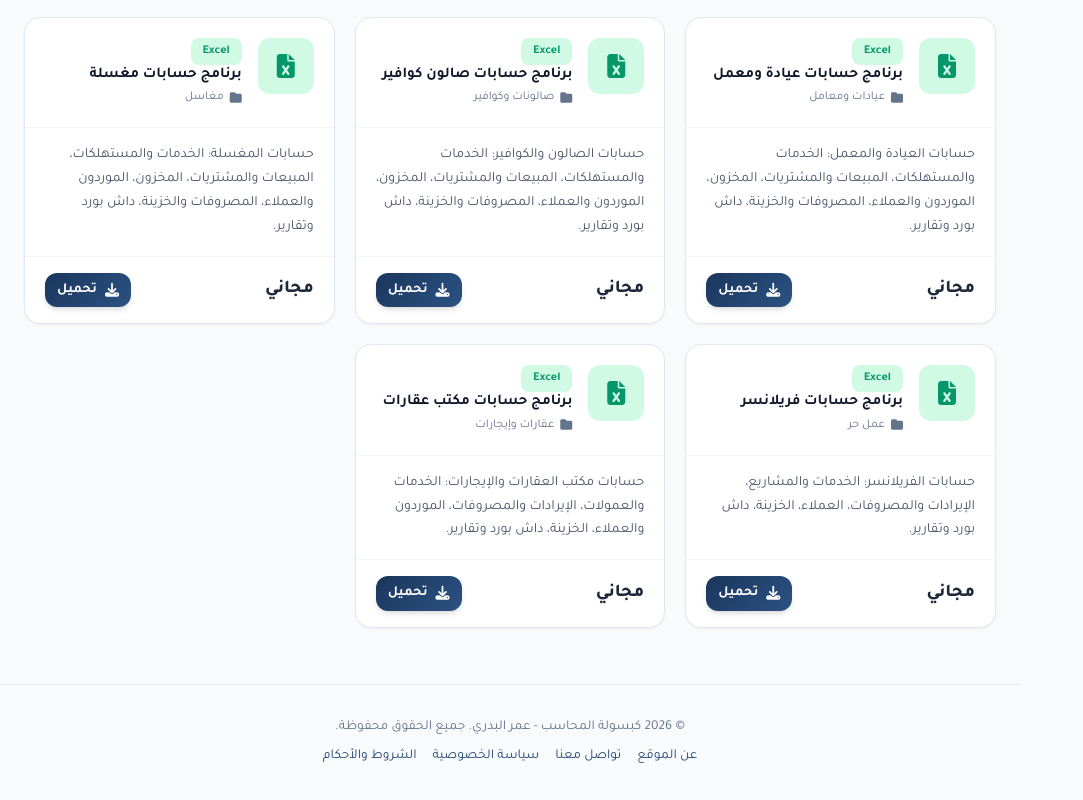
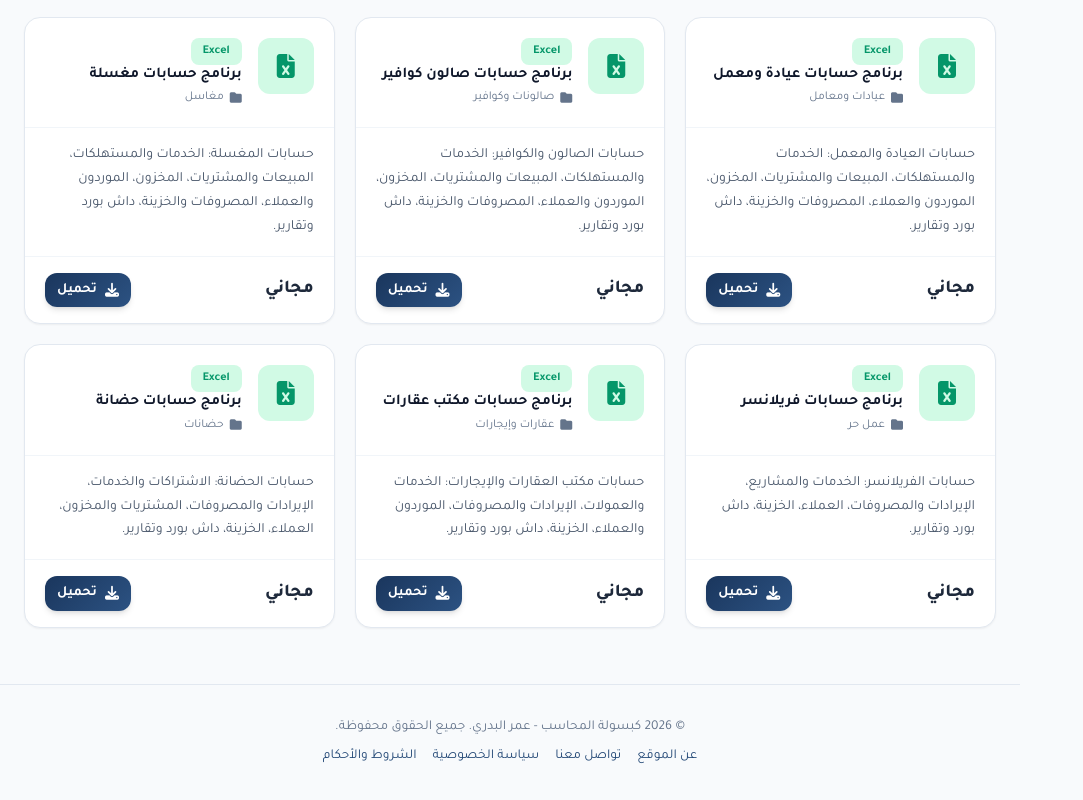
Before and after one commit to accounting-capsule/accounting-capsule.github.io, a plain HTML site: page downloads.html in a window 1280 px wide. Shown: the part 1895-2695 px from the top of the page, without its empty margins (0-1083 px from the left). Drawn offline with Linux system fonts and the light colour scheme.

Commit message:
Workbook 17/19: nursery accounting (خدمي)

```diff
--- a/downloads.html
+++ b/downloads.html
@@ -368,6 +368,11 @@
 <div class="download-meta"><span class="file-type-badge excel">Excel</span><h4>برنامج حسابات مكتب عقارات</h4><span class="category"><i class="fas fa-folder"></i> عقارات وإيجارات</span></div></div>
 <div class="download-card-body"><p style="color: var(--gray-600); font-size: 0.875rem; line-height: 1.7; margin: 0;">حسابات مكتب العقارات والإيجارات: الخدمات والعمولات، الإيرادات والمصروفات، الموردون والعملاء، الخزينة، داش بورد وتقارير.</p></div>
 <div class="download-card-footer"><span class="price-tag free">مجاني</span><a class="btn btn-primary btn-sm" download="" href="downloads/real-estate-office-accounting.xlsx"><i class="fas fa-download"></i> تحميل</a></div>
+</div><div class="download-card">
+<div class="download-card-header"><div class="download-icon excel"><i class="fas fa-file-excel"></i></div>
+<div class="download-meta"><span class="file-type-badge excel">Excel</span><h4>برنامج حسابات حضانة</h4><span class="category"><i class="fas fa-folder"></i> حضانات</span></div></div>
+<div class="download-card-body"><p style="color: var(--gray-600); font-size: 0.875rem; line-height: 1.7; margin: 0;">حسابات الحضانة: الاشتراكات والخدمات، الإيرادات والمصروفات، المشتريات والمخزون، العملاء، الخزينة، داش بورد وتقارير.</p></div>
+<div class="download-card-footer"><span class="price-tag free">مجاني</span><a class="btn btn-primary btn-sm" download="" href="downloads/nursery-accounting.xlsx"><i class="fas fa-download"></i> تحميل</a></div>
 </div></div>
 </div>
 </div>
```
Also changed, not shown: index.html (+4 -4 lines), 1 other file.
